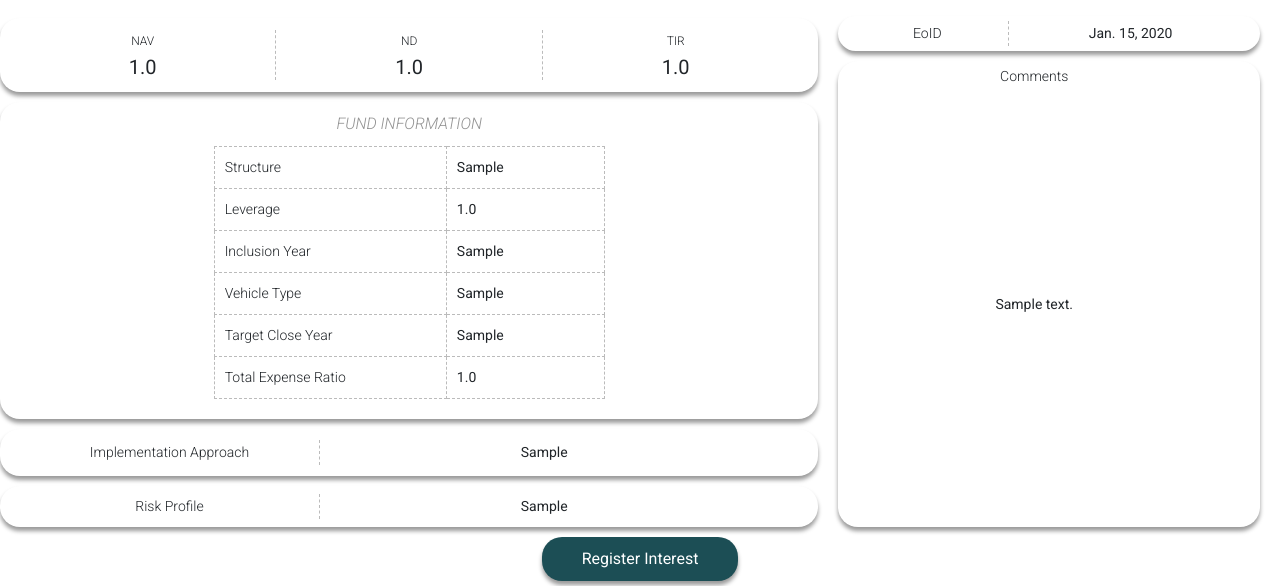
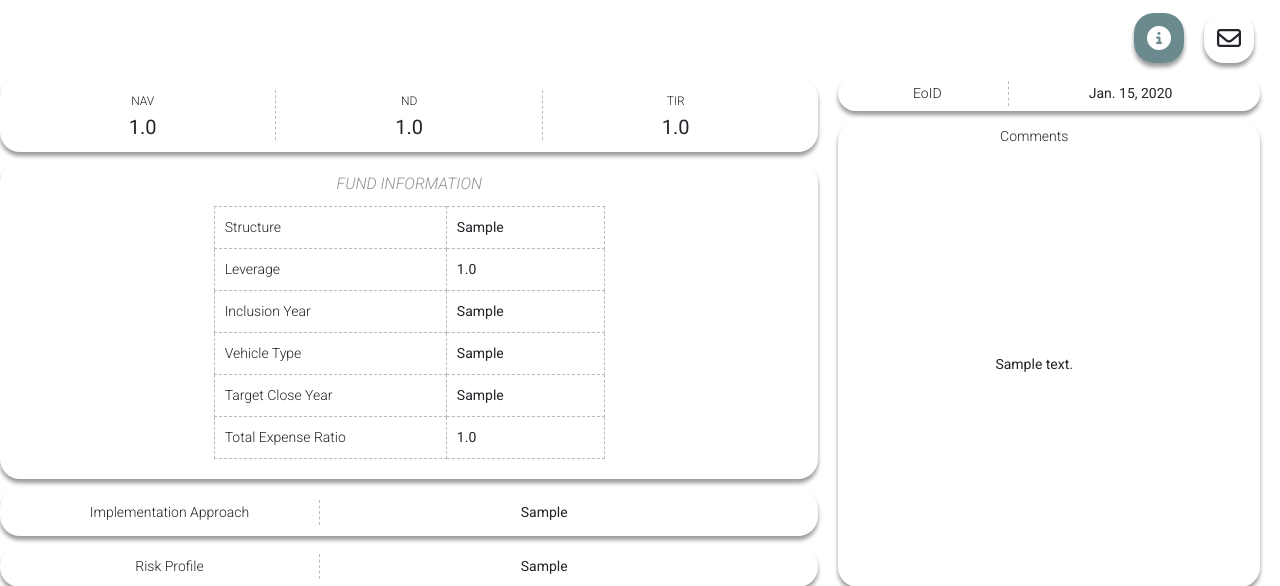
Before and after one commit to finno41/MeltEx-project, a Django app: page /listings/show_listing/00000000-0000-0000-0000-000000000001 in a window 1280 px wide. Shown: the top 586 px of the page. Run offline with Django 4.2, Linux system fonts and the light colour scheme; tables that the repository leaves empty hold one stand-in row (values such as "Sample post"); some libraries are stand-ins or nearby versions.

Commit message:
icons created

```diff
--- a/meltexapp/static/javascript/main.js
+++ b/meltexapp/static/javascript/main.js
@@ -1,3 +1,14 @@
+function selectDeselectAssets(elementsClass, selectClass) {
+  console.log("test function")
+  // elements = document.getElementsByClassName(elementsClass)
+  // elements.forEach(element => {
+  //   element.addEventListener('click', function () {
+  //     elements.classList.remove(selectClass)
+  //     element.classList.add(selectClass)
+  //   })
+  // })
+}
+
 function displayBannerNotification(type, message, topOfPageId, parentScrollElementId) {
   var topOfPageElement = document.getElementById(topOfPageId)
   var parentScrollElement = document.getElementById(parentScrollElementId)
@@ -43,3 +54,15 @@ function addHoverstate(hoverButtonId, hoverContentId) {
     hoverContent.style.display = "none"
   })
 }
+
+
+
+function checkTickboxes(tickboxIds) {
+  console.log(tickboxIds)
+  tickboxIds.forEach(function (tickboxId) {
+    var tickbox = document.getElementById(tickboxId)
+    if (tickbox) {
+      tickbox.checked = true
+    }
+  })
+}
--- a/meltexapp/static/meltexapp/main.css
+++ b/meltexapp/static/meltexapp/main.css
@@ -241,3 +241,21 @@ input[type="reset"] {
   display: flex;
   flex-flow: column;
 }
+
+.round-square-icon {
+  height: 50px;
+  width: 50px;
+  padding: 5px;
+  border-radius: 20px;
+  background-color: white;
+  box-shadow: 0px 4px 4px rgba(0, 0, 0, 0.4);
+  margin: 5px 10px;
+  display: flex;
+  justify-content: center;
+  align-items: center;
+}
+
+.round-square-icon-selected {
+  color: rgb(255, 255, 255);
+  background-color: #54797Ede;
+}
--- a/meltexapp/static/meltexapp/show-listing.css
+++ b/meltexapp/static/meltexapp/show-listing.css
@@ -183,3 +183,7 @@
 #register-interest-form {
   display: none;
 }
+
+.large-icon {
+  font-size: 24px;
+}
--- a/meltexapp/templates/listings/show_listing.html
+++ b/meltexapp/templates/listings/show_listing.html
@@ -6,6 +6,14 @@
 <link rel="stylesheet" href="https://cdn.jsdelivr.net/gh/lipis/flag-icons@7.0.0/css/flag-icons.min.css" />
 {{listing_id }}
 <div id="top-of-listing-info" class="mt-2"></div>
+<div id="listing-info-icon-container" class="d-flex flex-row-reverse mx-3">
+  <div class="round-square-icon">
+    <i class="fa-regular fa-envelope large-icon"></i>
+  </div>
+  <div class="round-square-icon round-square-icon-selected">
+    <i class="fa-solid fa-circle-info large-icon"></i>
+  </div>
+</div>
 <div id="listing-info-data">
   <div id="show-listing-col-1">
     <div class="main-listing-info-container">
@@ -129,5 +137,7 @@
     <div id="cancel-register-interest-button" class="cancel-button mb-3">Cancel</div>
   </div>
 </div>
+<script src="{% static 'javascript/main.js' %}"></script>
+<script src="{% static 'listings/show_listing.js' %}"></script>
+<script>selectDeselectAssets("round-square-icon", "round-square-icon-selected")</script>
 {% endblock %}
-<script src="{% static 'listings/show_listing.js' %}"></script>
```
